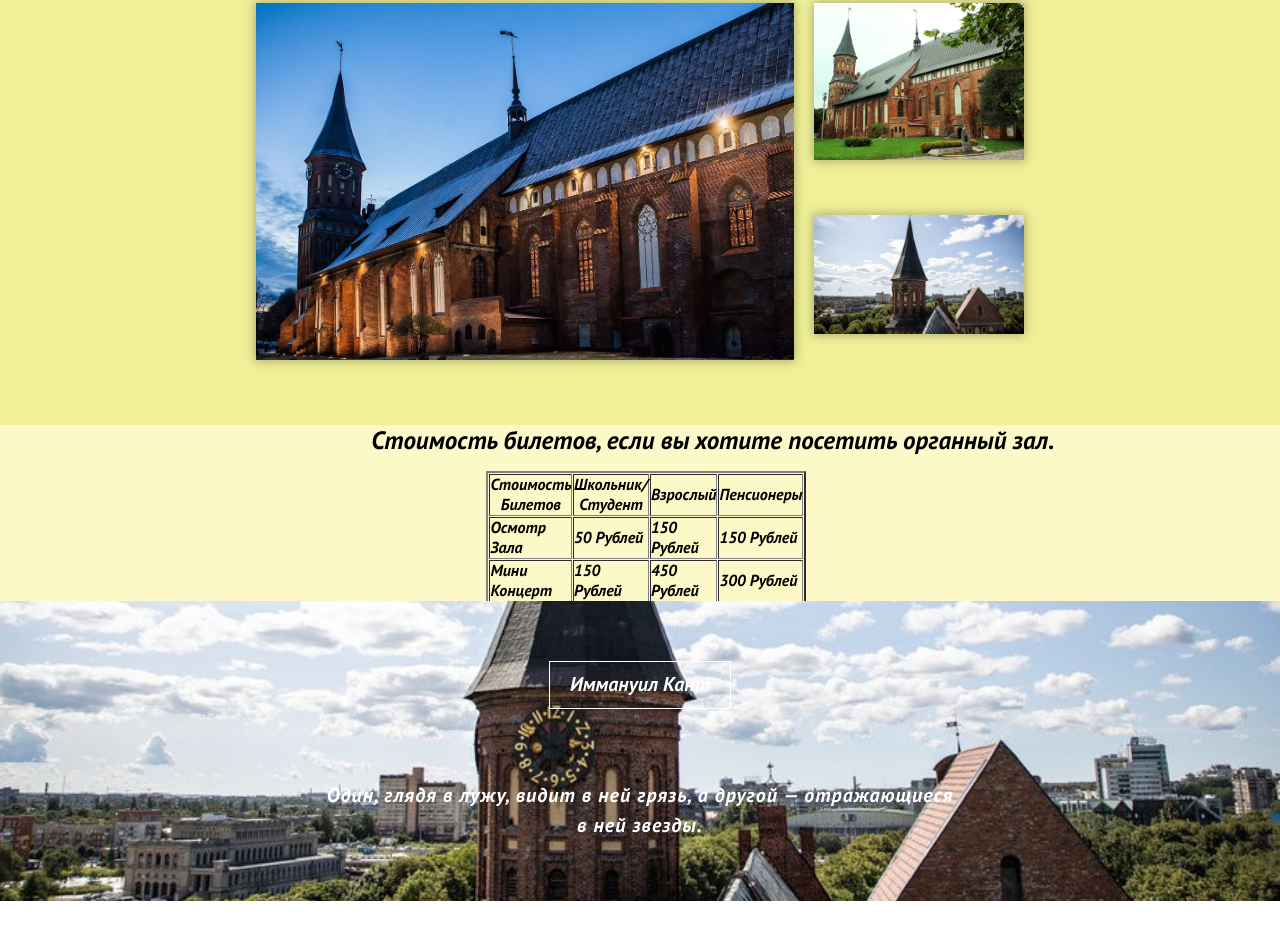
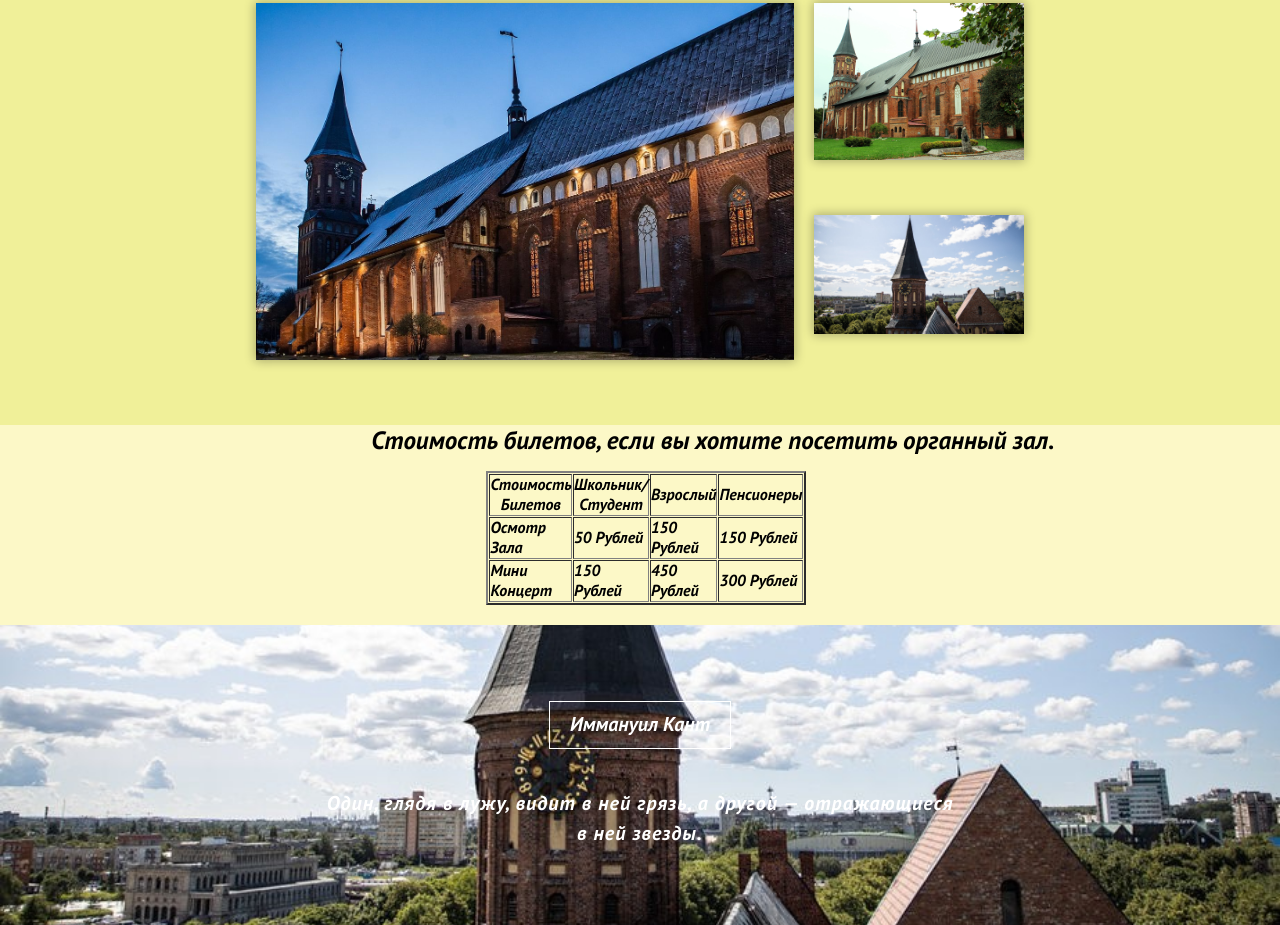
Before and after one commit to egtrdada/egtrdada.github.io, a plain HTML site: page index.html in a window 1280 px wide. Shown: the part 1175-2100 px from the top of the page. Before the commit the page ends 2076 px from the top, so only its background shows below. Drawn offline with Linux system fonts and the light colour scheme.

Commit message:
мой сайт

```diff
--- a/css/main.css
+++ b/css/main.css
@@ -138,7 +138,7 @@ img {
 
 .tablica-one {
 	background-color: #fcf8c7;
-	height: 22%;
+	height: 25%;
 }
 
 .container-tablica {
@@ -180,5 +180,4 @@ img {
 	text-align: center;
 	line-height: 1.5;
 	letter-spacing: 1px;
-	margin-top: 5%;
 }
--- a/index.html
+++ b/index.html
@@ -9,7 +9,7 @@
 <body>
 	<main>
 		<div class="first">
-			<p class="klgdwww">   ‌‌‍‍ </p>
+			<p class="klgdwww">  </p>
 			<div class="text-container">
 				<p class="first-line">Кафедральный собор</p>
 				<p class="second-line">Главное культурное и историческое место Калининграда.</p>
```
